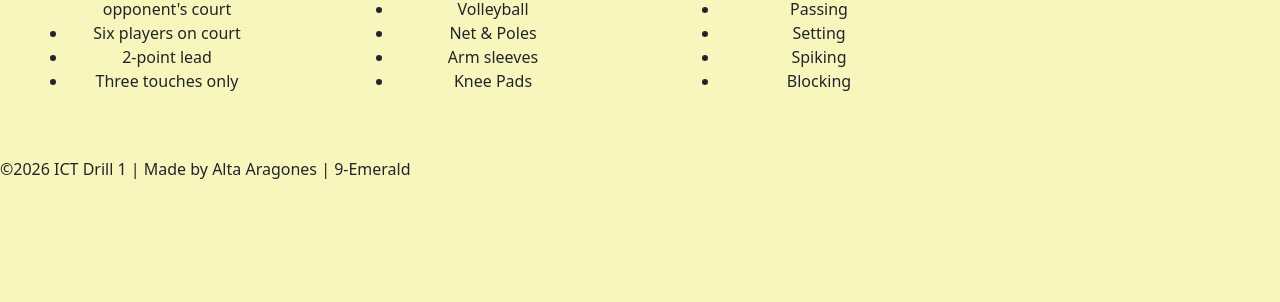
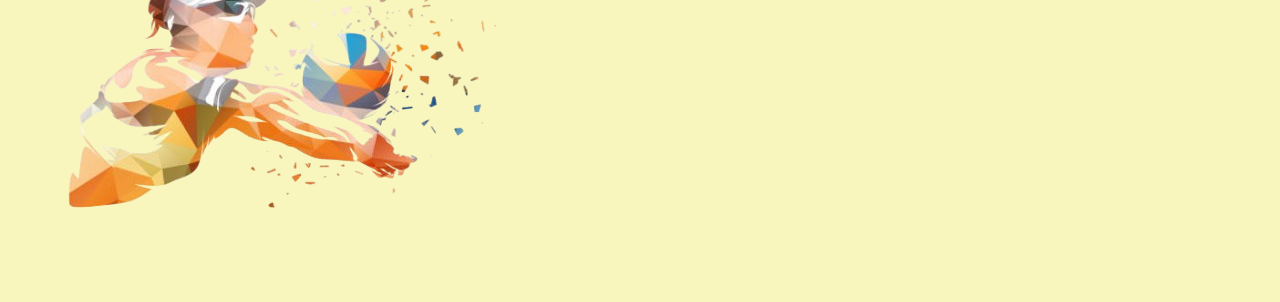
Before and after one commit to 9E-AragonesA/GH-ICT9-Q2-Drill1, a plain HTML site: page index.html in a window 1280 px wide. Shown: the part 278-580 px from the top of the page. Drawn offline with nearby package versions, Linux system fonts and the light colour scheme; the site is published under a folder, as on GitHub Pages, so addresses that start at the root find nothing; a web font is replaced by a local one.

Commit message:
Fix image tag formatting in index.html

```diff
--- a/index.html
+++ b/index.html
@@ -25,7 +25,7 @@
 
     <!-- IMAGE -->
     <div class="picture">
-        <img src="/vb.png" alt="vb">
+        <img src="vb.png" alt="vb">
     </div>
     <!-- END OF IMAGE -->
 
```
